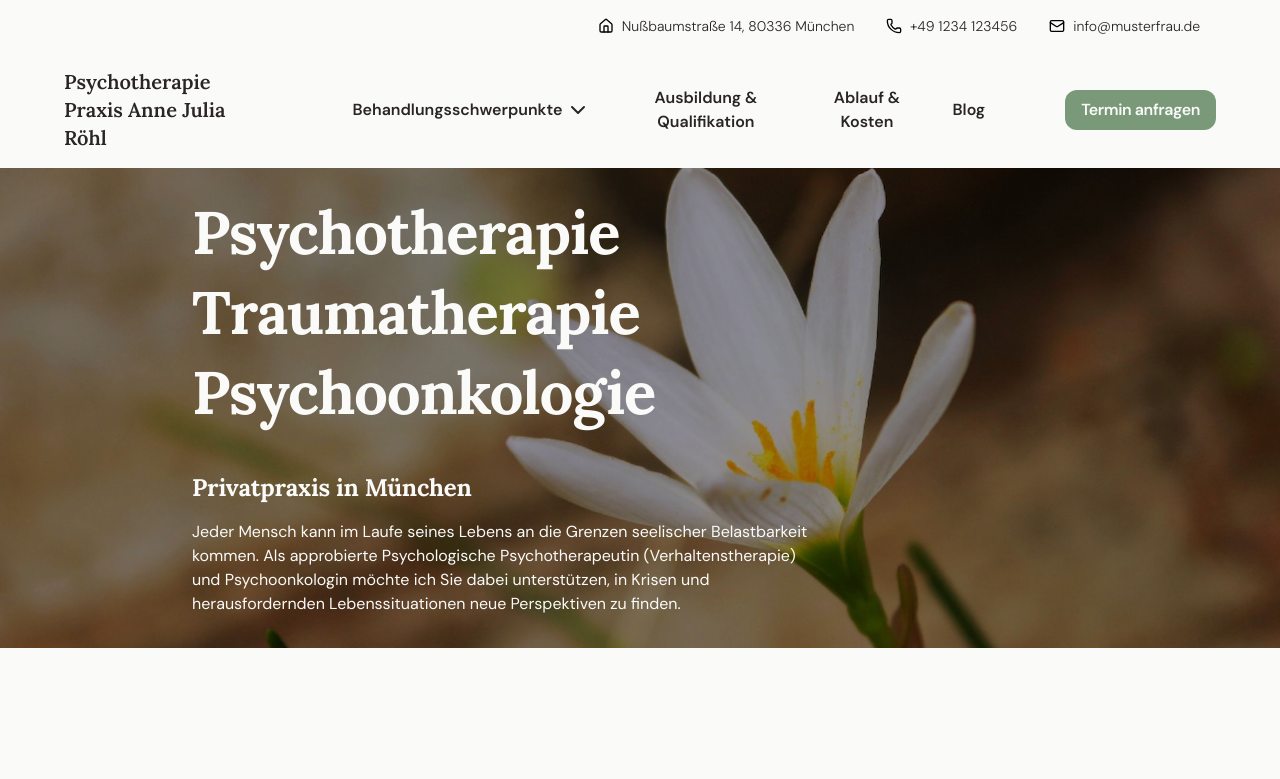
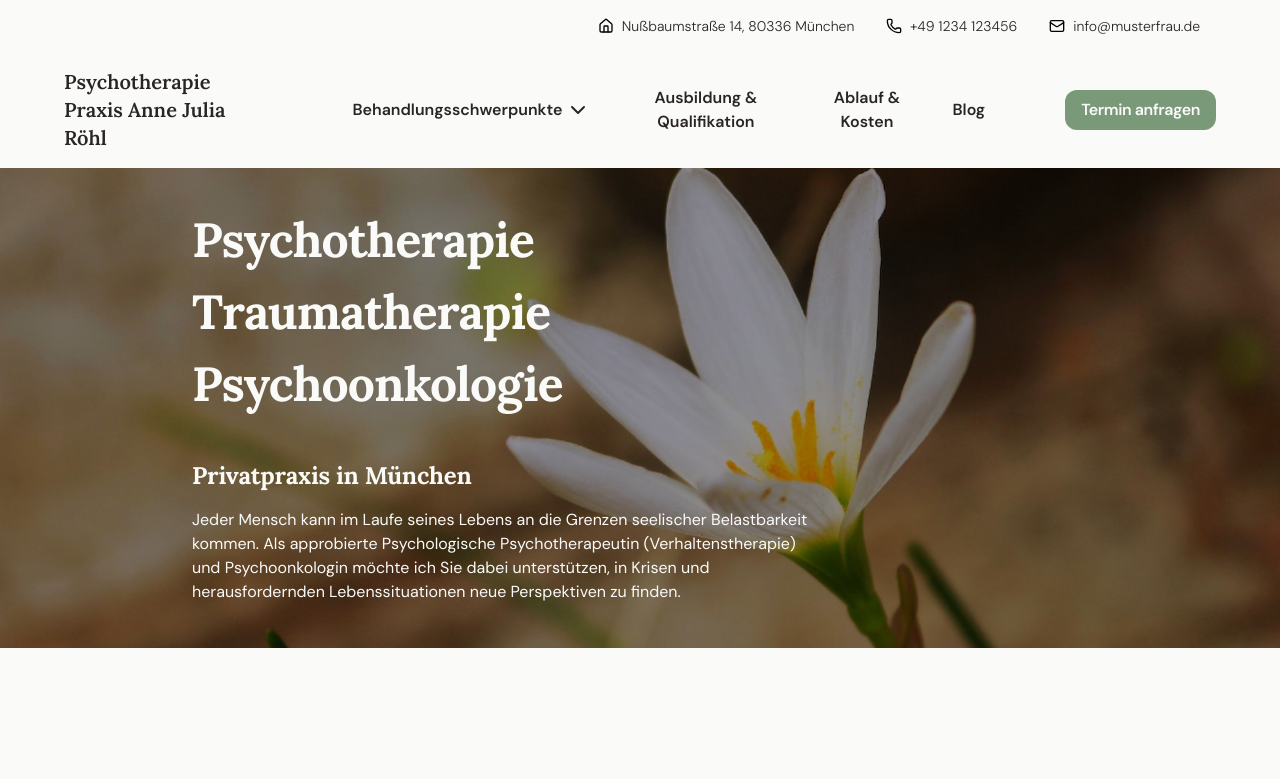
Before and after one commit to dscmari/psychotherapie-r, a Next.js app: page / in a window 1280 px wide. Shown: the top 779 px of the page. Built offline with nearby package versions, Linux system fonts and the light colour scheme.

Commit message:
decrease hero header font size

```diff
--- a/app/components/Hero.tsx
+++ b/app/components/Hero.tsx
@@ -52,9 +52,9 @@ export default function Hero({ className, title }: Props) {
         <div className="absolute inset-0 bg-black/40"></div>
         <div className="p-8 rounded text-stone-50 absolute top-1/2 -translate-y-1/2 left-1/8">
           <div className="mb-12">
-            <h1 className="!text-6xl/16 !font-bold">Psychotherapie</h1>
-            <h1 className="!text-6xl/16 !font-bold">Traumatherapie</h1>
-            <h1 className="!text-6xl/16 !font-bold">Psychoonkologie</h1>
+            <h1 className="!text-5xl/14 !font-bold">Psychotherapie</h1>
+            <h1 className="!text-5xl/14 !font-bold">Traumatherapie</h1>
+            <h1 className="!text-5xl/14 !font-bold">Psychoonkologie</h1>
           </div>
           <h2 className="!font-bold mt-4">Privatpraxis in München</h2>
           <p className="mt-4 !text-stone-50 max-w-3/5">
--- a/app/components/navbar/desktop/DesktopNavbar.tsx
+++ b/app/components/navbar/desktop/DesktopNavbar.tsx
@@ -11,7 +11,7 @@ type Props = {
 
 export default function DesktopNavbar({ className }: Props) {
   return (
-    <div className={`mx-auto pb-4 px-16 ${className}`}>
+    <div className={`relative z-100 mx-auto pb-4 px-16 ${className}`}>
       <div className="flex justify-end gap-8 font-light p-4 text-sm ">
           <div className="flex items-center gap-2 ">
           <House className="shrink-0 size-4" />
```
